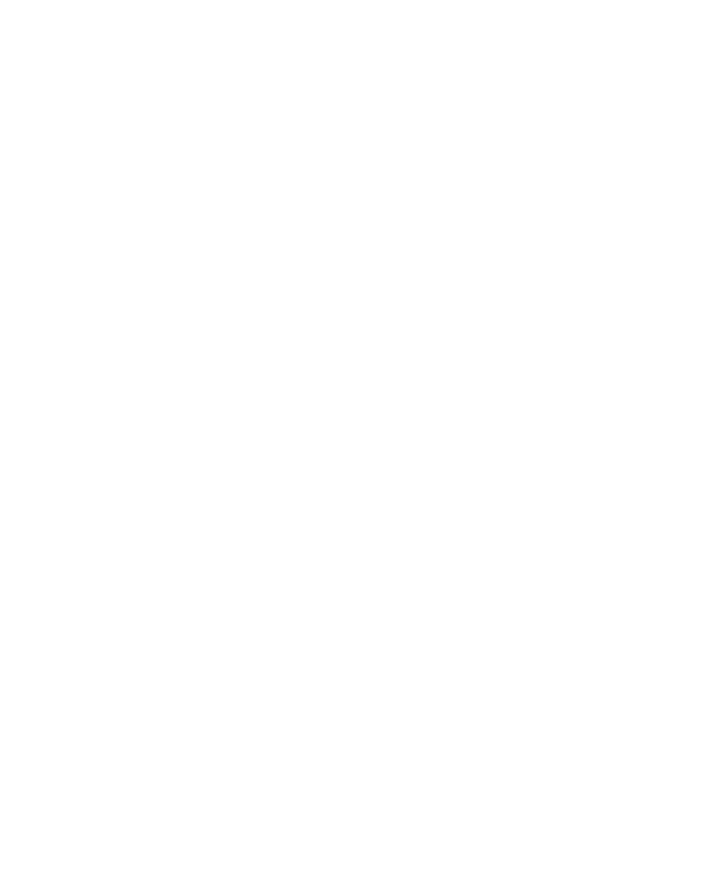
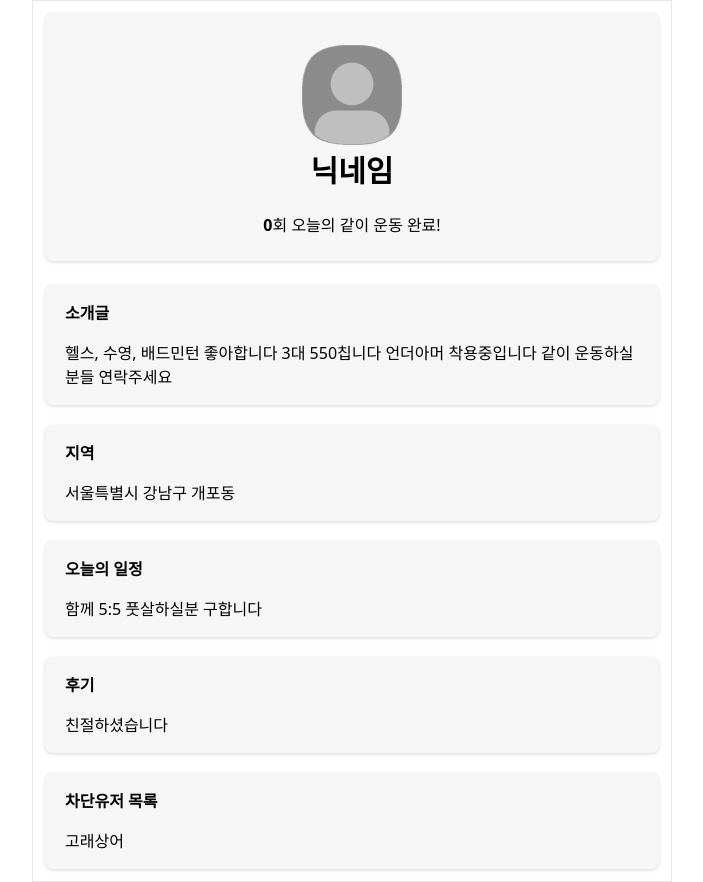
Before and after one commit to prgrms-fe-devcourse/NFE1_2_FitPlace, a React (Vite) app: page /profile in a window 1280 px wide. Before the commit this address had no page. Shown: the whole page, without its empty margins (288-991 px from the left). Before the commit the page ends 800 px from the top, so only its background shows below. Built offline with nearby package versions, Linux system fonts and the light colour scheme.

Commit message:
feature: 프로필 템플릿 페이지 제작 & 프로필 래퍼 컴포넌트 제작

```diff
--- a/src/App.tsx
+++ b/src/App.tsx
@@ -5,6 +5,7 @@ import Login from "./pages/register/Login";
 import Register from "./pages/register/Register";
 import Ranking_page from "./pages/Ranking_page";
 import Location from "./pages/LocationSetting";
+import ProfileTemplate from "./pages/profile/ProfileTemplate";
 
 const App = () => {
   return (
@@ -13,6 +14,7 @@ const App = () => {
         <Route path="/" element={<Mainpage />} />
         <Route path="/login" element={<Login />} />
         <Route path="/register" element={<Register />} />
+        <Route path="/profile" element={<ProfileTemplate />} />
         <Route path="/ranking" element={<Ranking_page />} />
         <Route path="/map" element={<Location />} />
       </Routes>
--- /dev/null
+++ b/src/components/ProfileWrap.tsx
@@ -0,0 +1,16 @@
+interface ProfileInfo {
+  category: string
+  description: string
+}
+
+const ProfileWrap = (props: ProfileInfo) => {
+  return (
+    <div className="py-4 px-5 bg-containerColor rounded-lg drop-shadow">
+      <p className="font-bold text-base">{props.category}</p>
+      {/* 디스크립션 일정, 후기나 차단유저목록은 string말고 다른거 받아와야할것같아요 */}
+      <p className="font-medium text-base mt-4">{props.description}</p>
+    </div>
+  );
+};
+
+export default ProfileWrap;
--- /dev/null
+++ b/src/pages/profile/ProfileTemplate.tsx
@@ -0,0 +1,63 @@
+import ProfileWrap from "../../components/ProfileWrap";
+
+const ProfileTemplate = () => {
+  return (
+    <div className="w-140 min-h-screen bg-white p-3 border">
+      <div className="flex flex-col justify-center items-stretch">
+        {/* 프로필 상단 정보 영역 */}
+        <div className="flex flex-col justify-center items-stretch text-center pt-8 pb-6 bg-containerColor rounded-lg drop-shadow">
+          {/* 프로필 이미지 */}
+          <div id="profileImg" className="mx-auto">
+            <img src="/src/assets/defaultProfileImg.svg" alt="프로필 사진" />
+          </div>
+
+          {/* 닉네임 */}
+          <div className="mt-2">
+            <p className="text-3xl font-bold">닉네임</p>
+          </div>
+
+          {/* 운동완료 횟수 */}
+          <div className="mt-6">
+            <p className="text-base font-normal"><span className="font-bold">0</span>회 오늘의 같이 운동 완료!</p>
+          </div>
+        </div>
+
+        {/* 하단 기타 정보들 래퍼 */}
+        <div className="profile__bottom flex flex-col justify-center items-stretch gap-5 mt-6">
+          {/* 소개글 */}
+          <ProfileWrap
+            category="소개글"
+            description="헬스, 수영, 배드민턴 좋아합니다 3대 550칩니다 언더아머 착용중입니다 같이 운동하실 분들 연락주세요"
+          />
+
+          {/* 지역 */}
+          <ProfileWrap
+            category="지역"
+            description="서울특별시 강남구 개포동"
+          />
+
+          {/* 오늘의 일정 */}
+          <ProfileWrap
+            category="오늘의 일정"
+            description="함께 5:5 풋살하실분 구합니다"
+          />
+
+          {/* 후기 */}
+          <ProfileWrap
+            category="후기"
+            description="친절하셨습니다"
+          />
+
+          {/* 차단유저 목록 */}
+          {/* 타유저 프로필 조회시 안보이게 처리 */}
+          <ProfileWrap
+            category="차단유저 목록"
+            description="고래상어"
+          />
+        </div>
+      </div>
+    </div>
+  );
+};
+
+export default ProfileTemplate;
--- a/tailwind.config.js
+++ b/tailwind.config.js
@@ -16,6 +16,7 @@ export default {
           DEFAULT: "#2bca43",
         },
         'placeholder': '#656565',
+        'containerColor': '#f6f6f6'
       },
       lineHeight: {
         button: '1.11111em',
```
Also changed, not shown: src/assets/defaultProfileImg.svg (added).
